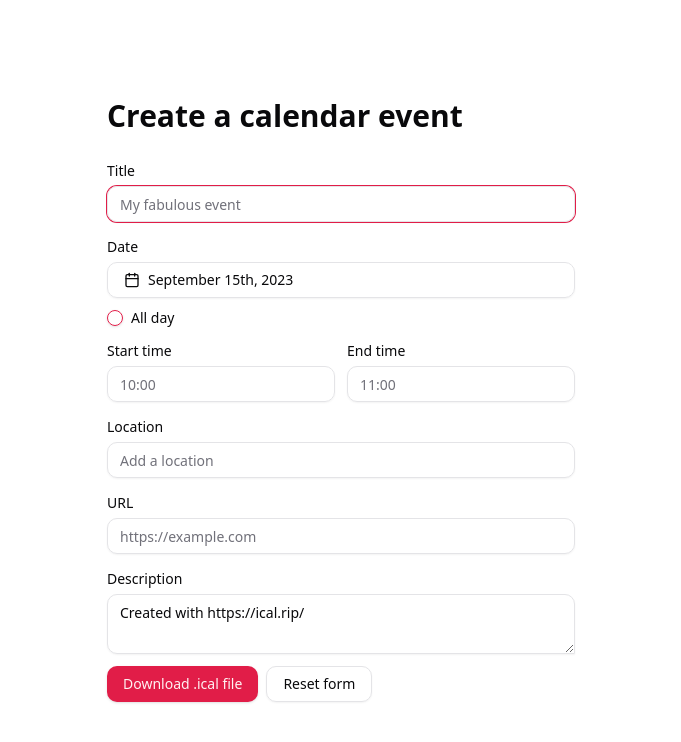
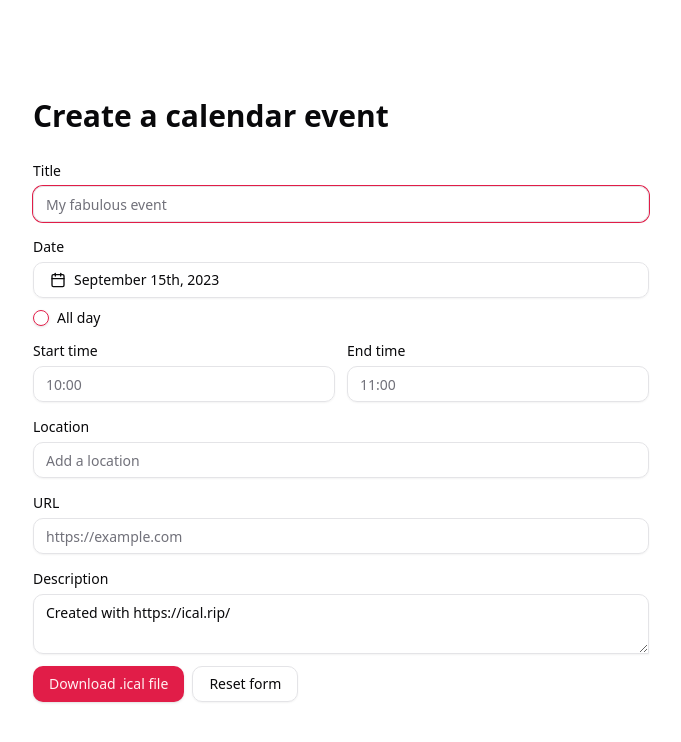
Before and after one commit to 12joan/ical.rip, a React (Vite) app: page / in a window 1280 px wide. Shown: the top 742 px of the page, without its empty margins (299-980 px from the left). Built offline with nearby package versions, Linux system fonts and the light colour scheme.

Commit message:
Fix form width

```diff
--- a/src/App.tsx
+++ b/src/App.tsx
@@ -50,7 +50,7 @@ export const App = () => {
   };
 
   return (
-    <main className="p-3 max-w-screen-sm mx-auto sm:my-auto">
+    <main className="p-3 w-full max-w-screen-sm mx-auto sm:my-auto">
       <h1 className="font-bold text-2xl sm:text-3xl mb-3 sm:mb-6">
         Create a calendar event
       </h1>
```
